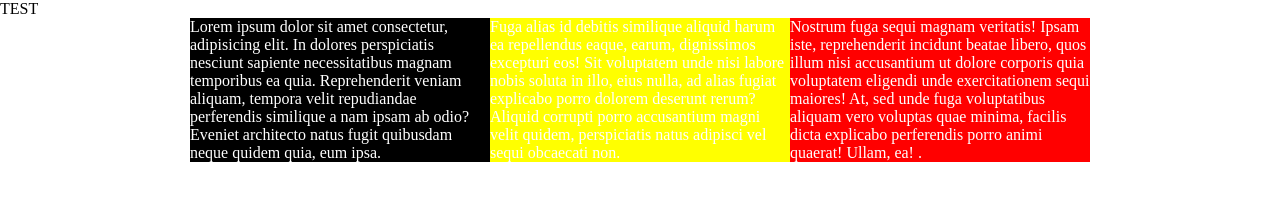
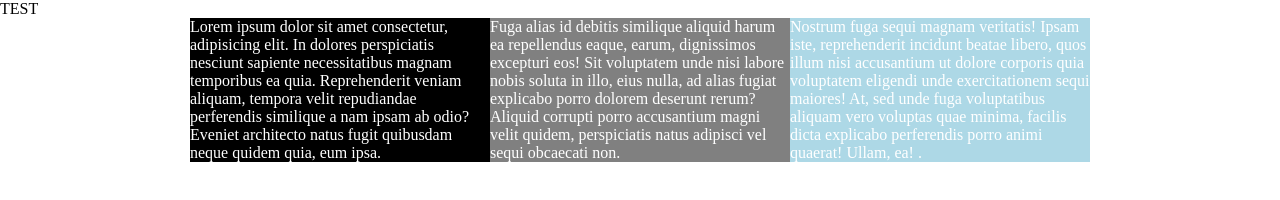
Before and after one commit to verhulstd/meraki-movies, a website: page theorie.html in a window 1280 px wide. Drawn offline with Linux system fonts and the light colour scheme.

Commit message:
color has been changed

```diff
--- a/theorie.html
+++ b/theorie.html
@@ -33,11 +33,11 @@
       }
 
       p:nth-child(2) {
-        background-color: yellow;
+        background-color: gray;
       }
 
       p:nth-child(3) {
-        background-color: red;
+        background-color: lightblue;
       }
     </style>
   </head>
```
